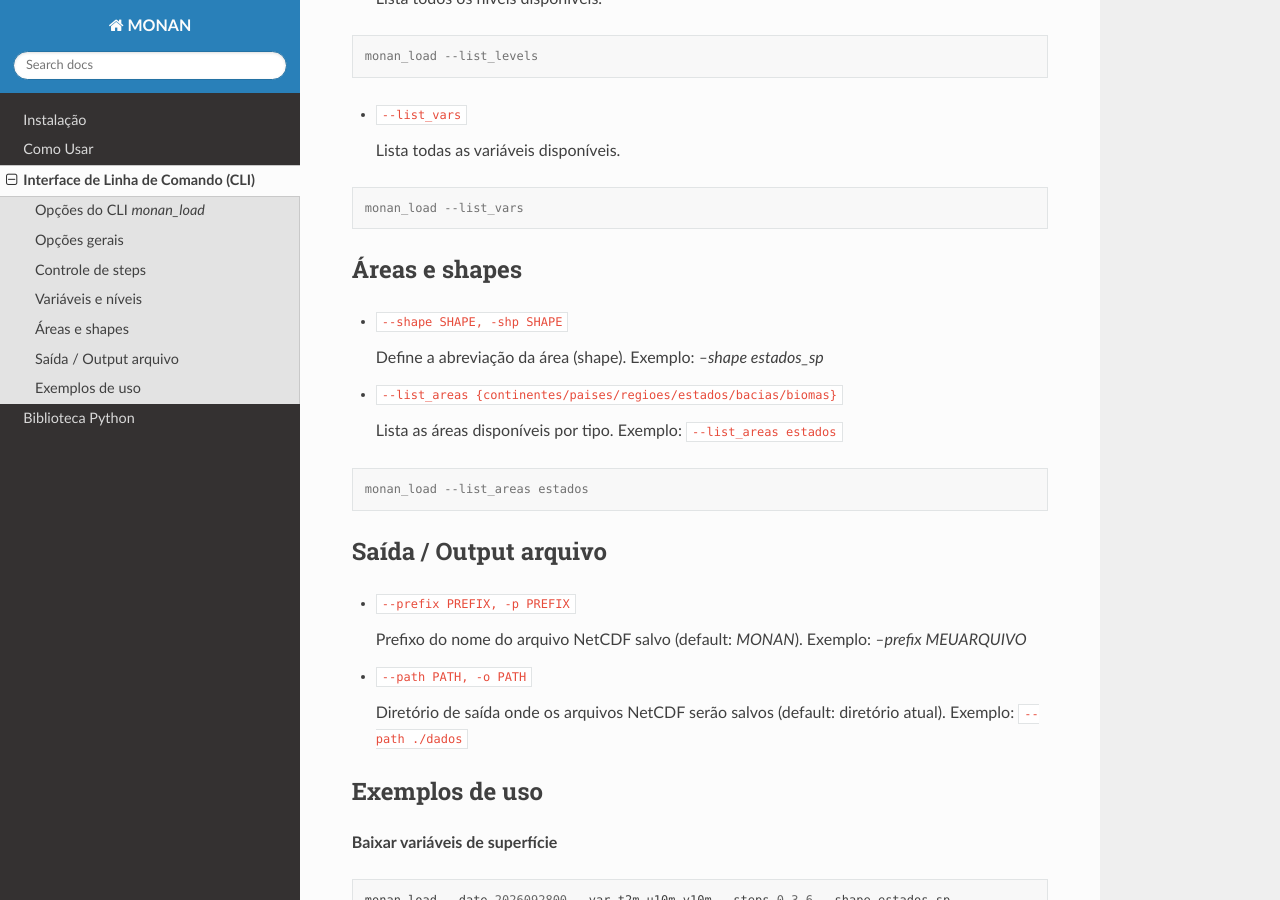
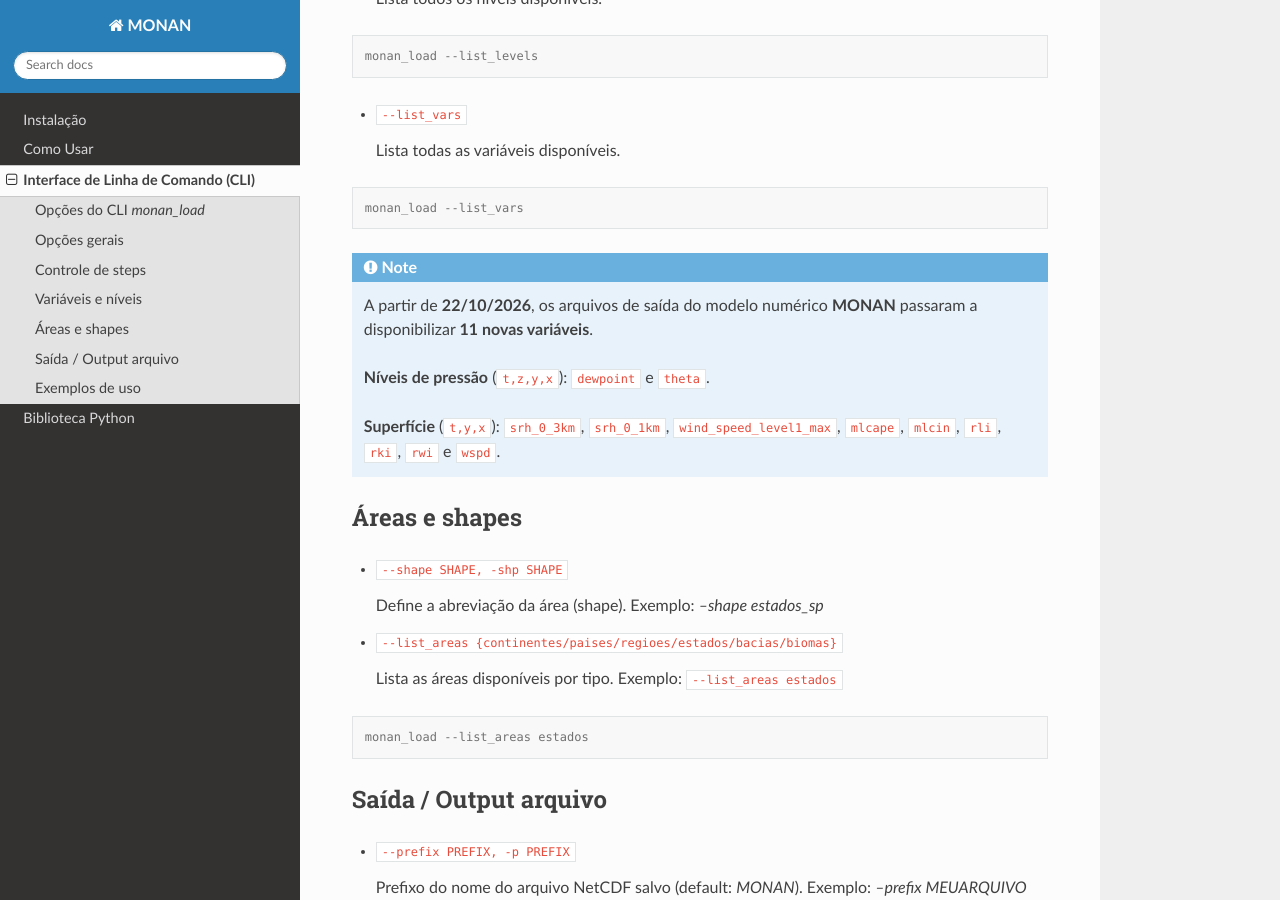
Before and after one commit to framework-CPTEC/CPTEC_MONAN, a Sphinx documentation site: the page built from docs/usageCLI.rst, in a window 1280 px wide and 900 px high, scrolled down 1529 px. Built offline with Sphinx 7.4.7 and the Read the Docs theme 3.1.0, drawn with Linux system fonts in a browser that asks for light colours.

Commit message:
Update usageCLI.rst

```diff
--- a/docs/usageCLI.rst
+++ b/docs/usageCLI.rst
@@ -84,6 +84,17 @@
 
    monan_load --list_vars
 
+.. note::
+
+    A partir de **22/10/2026**, os arquivos de saída do modelo numérico **MONAN** passaram a disponibilizar **11 novas variáveis**.
+
+    **Níveis de pressão** (``t,z,y,x``):
+    ``dewpoint`` e ``theta``.
+
+    **Superfície** (``t,y,x``):
+    ``srh_0_3km``, ``srh_0_1km``, ``wind_speed_level1_max``,
+    ``mlcape``, ``mlcin``, ``rli``, ``rki``, ``rwi`` e ``wspd``.
+
 
 Áreas e shapes
 --------------
```
